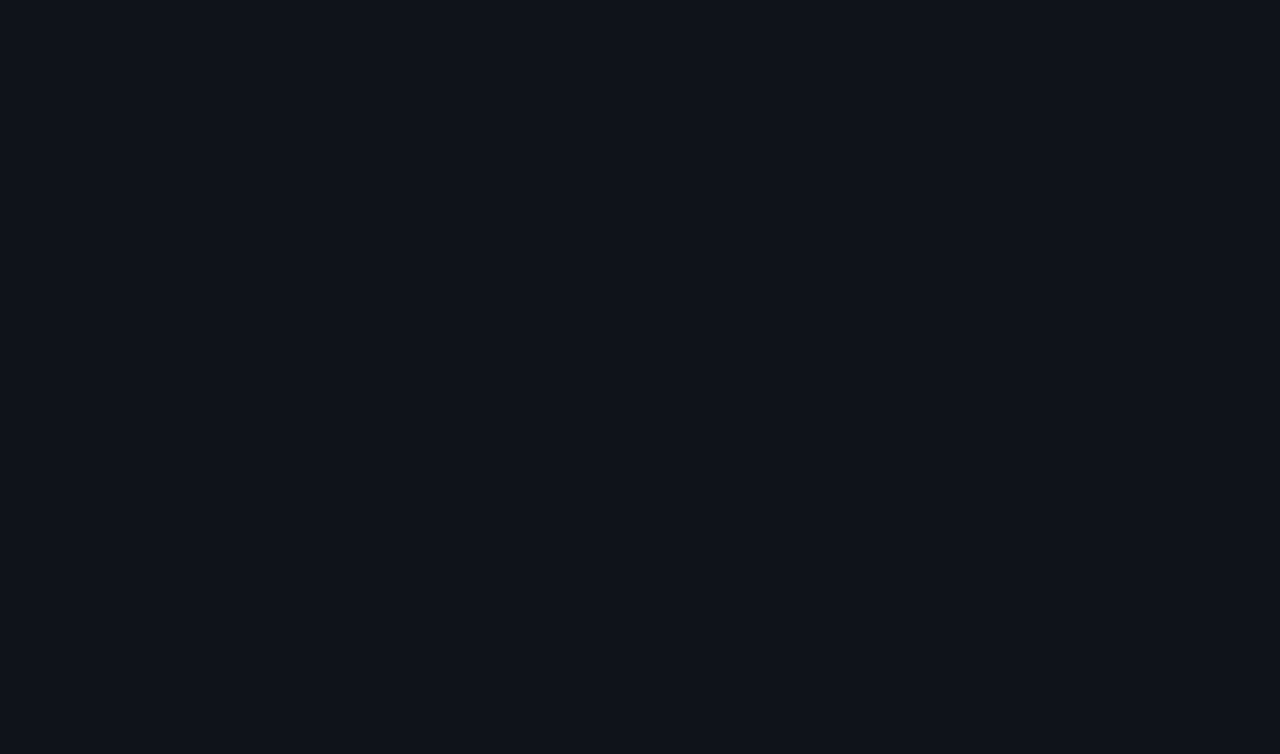
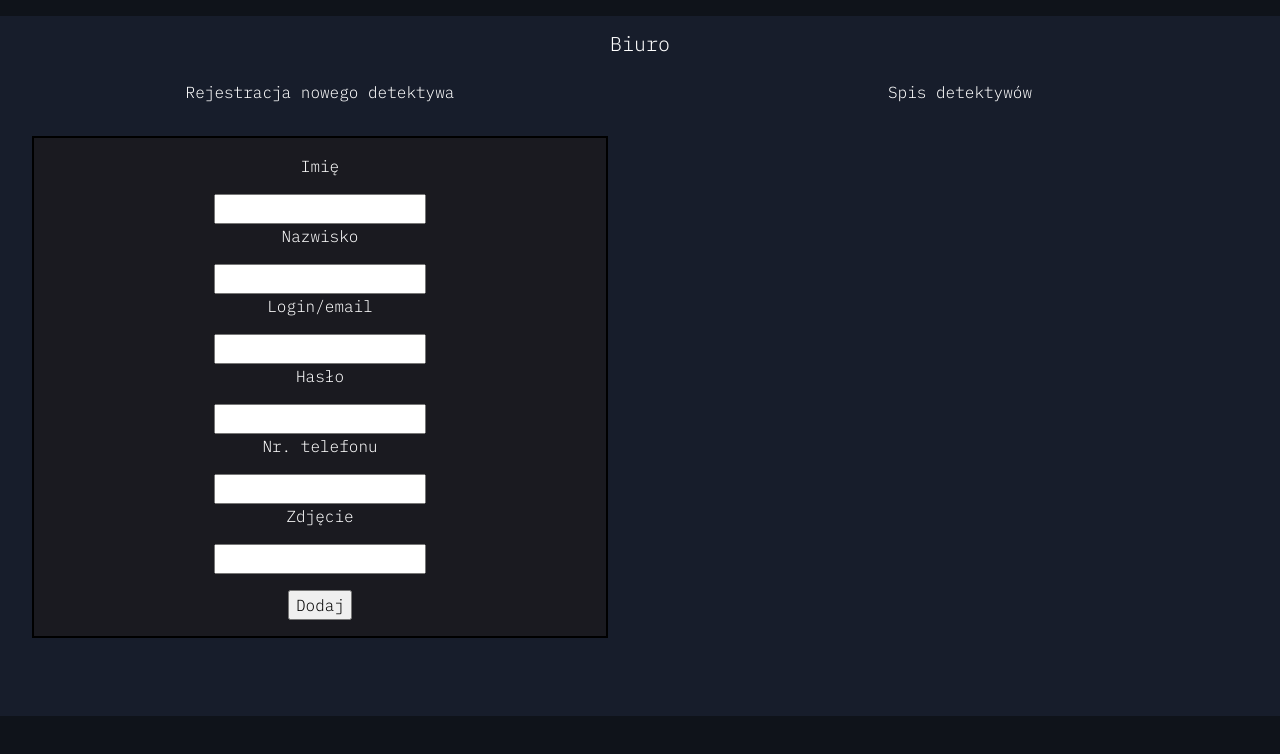
Before and after one commit to Szymon017/DTU, a React (Create React App) app in the folder client/: page /office in a window 1280 px wide. Before the commit this address had no page. Shown: the top 754 px of the page. Built offline with nearby package versions, Linux system fonts and the light colour scheme.

Commit message:
Register new Officer

```diff
--- a/client/src/App.js
+++ b/client/src/App.js
@@ -9,6 +9,8 @@ import MyCases from '../src/components/MyCases/MyCases'
 import Crime from './components/Crime/Crime.js';
 import Archives from './components/Archives/Archives.js';
 import Persons from './components/Persons/Persons.js';
+import Office from './components/Office/Office.js';
+
 function App() {
   return (
     <>
@@ -23,6 +25,7 @@ function App() {
               <Route path='/crime' element={<Crime />}></Route>
               <Route path='/archives' element={<Archives/>}></Route>
               <Route path='/persons' element={<Persons/>}></Route>
+              <Route path='/office' element={<Office/>}></Route>
             </Routes>
           </BrowserRouter>
     </>
--- a/client/src/Services/OfficerService.js
+++ b/client/src/Services/OfficerService.js
@@ -23,8 +23,17 @@ export const getCurrentOfficer = () => {
 
 export const getAllOfficers = async() => {
     try {
-        return await axios.get('http://localhost:5000/officer')
+        return await axios.get('http://localhost:5000/officers')
     } catch (err) {
         return err
     }
 }
+
+export const addNewOfficer = async(data) => {
+    console.log("DATA", data);
+    try {
+        return await axios.post('http://localhost:5000/officers',data)
+    } catch (error) {
+        return error
+    }
+}
--- a/client/src/components/Menu.js
+++ b/client/src/components/Menu.js
@@ -41,6 +41,7 @@ const Menu = () => {
                                 <Col className='MenuItem' onClick={() => { handleClick("crime") }}>Organizacje</Col>
                                 <Col className='MenuItem' onClick={() => { handleClick("persons") }}>Osoby</Col>
                                 <Col className='MenuItem' onClick={() => { handleClick("archives") }}>Archiwum</Col>
+                                <Col className='MenuItem' onClick={() => { handleClick("office") }}>Biuro</Col>
                                 <Col className="MenuItem"><Button variant='warning'>Wyloguj</Button></Col>
                             </Row>
                         </Col>
--- a/client/src/components/MyCases/MyCases.js
+++ b/client/src/components/MyCases/MyCases.js
@@ -70,7 +70,7 @@ const MyCases = () => {
                             </Col></Row>
                         ))}
                     </Col>
-                    {caseForm ? (
+                    {caseForm && actualCase? (
 
                         <Col>
                             <SingleCase case={actualCase} />
--- /dev/null
+++ b/client/src/components/Office/Office.js
@@ -0,0 +1,86 @@
+import React, { useEffect, useRef, useState } from "react";
+import Container from "react-bootstrap/esm/Container";
+import Row from "react-bootstrap/esm/Row";
+import Col from "react-bootstrap/esm/Col";
+import Form from "react-bootstrap/esm/Form";
+import { addNewOfficer } from "../../Services/OfficerService";
+const Office = () => {
+  const [newOfficer, setNewOfficer] = useState();
+
+  const handleChange = (e) => {
+    const { name, value } = e.target;
+    setNewOfficer({
+      ...newOfficer,
+      [name]: value,
+    });
+    console.log(newOfficer);
+  };
+
+  const handleClick = async(e) => {
+    e.preventDefault();
+    const result = await addNewOfficer(newOfficer);
+    console.log(result);
+    setNewOfficer(null)
+  }
+
+  return (
+    <>
+      <Container className="defaultContainer" fluid>
+        <Row>
+          <Col style={{ padding: "1rem" }}>
+            <h1>Biuro</h1>
+          </Col>
+        </Row>
+        <Row>
+          <Col>
+            Rejestracja nowego detektywa
+            <Row>
+              <Col className="officerRegisterForm">
+                {" "}
+                <form>
+                  <p>Imię</p>
+                  <input
+                    type="text"
+                    name="firstName"
+                    onChange={handleChange}
+                    required
+                  />
+                  <p>Nazwisko</p>
+                  <input
+                    type="text"
+                    name="lastName"
+                    onChange={handleChange}
+                    required
+                  />
+                  <p>Login/email</p>
+                  <input
+                    type="email"
+                    name="login"
+                    onChange={handleChange}
+                    required
+                  />
+                  <p>Hasło</p>
+                  <input
+                    type="text"
+                    name="password"
+                    onChange={handleChange}
+                    required
+                  />
+                  <p>Nr. telefonu</p>
+                  <input type="text" name="phone" onChange={handleChange} />
+                  <p>Zdjęcie</p>
+                  <input type="text" name="avatar" onChange={handleChange} />
+                  <p className="text-danger"></p>
+                  <input type="submit" onClick={handleClick} value="Dodaj" />
+                </form>
+              </Col>
+            </Row>
+          </Col>
+          <Col>Spis detektywów</Col>
+        </Row>
+      </Container>
+    </>
+  );
+};
+
+export default Office;
--- a/client/src/components/SingleCase/SingleCase.js
+++ b/client/src/components/SingleCase/SingleCase.js
@@ -14,6 +14,7 @@ const SingleCase = (props) => {
     const [click, setClick] = useState(false);
     const editor = useRef(null);
     const [content, setContent] = useState();
+    const [addOfficer, setAddOfficer ] = useState(false);
 
     const handleChange = (con) => {
         setContent(con)
@@ -62,12 +63,20 @@ const SingleCase = (props) => {
                                 <label className='cops'>{value.firstName + " " + value.lastName}</label>
                             ))
                         }
-                            <Button variant="warning">+</Button>
+
+                            {addOfficer?(
+                                <Row>
+                                    <Col>
+                                    <input type="text" style={{"margin":"1rem"}}></input>
+                                    <Button variant="dark" onClick={()=>{setAddOfficer(!addOfficer)}}>+</Button>
+                                    </Col>
+                                </Row>
+                            ):(<Button variant="dark" onClick={()=>{setAddOfficer(!addOfficer)}}>+</Button>)}
                         </Col>
                     </Row>
 
                     <Row>
-                        <Col className='caseMenu'><Button variant='dark'>Opis</Button><Button variant='dark'>Dowody</Button><Button variant='dark'>TODO</Button><Button variant='dark'>Notatki</Button></Col>
+                        <Col className='caseMenu'><Button variant='dark'>Notatka</Button><Button variant='dark'>Dowody</Button><Button variant='dark'>Osoby powiązane</Button></Col>
                     </Row>
                 </div>
                 {click ? <><Button onClick={() => { handleClick() }} variant="secondary m-1">Podgląd</Button><Button onClick={() => { handleSubmit() }} variant="secondary m-1">Zapisz</Button></> : <Button variant="dark m-1" onClick={() => { handleClick() }}>Edytuj</Button>}
--- a/client/src/style.css
+++ b/client/src/style.css
@@ -334,3 +334,15 @@ body {
   cursor: pointer;
   color: black;
 }
+
+.officerRegisterForm {
+    border: 2px solid black;
+    margin: 2rem;
+    background-color: rgb(26, 26, 32);
+    padding: 1rem;
+}
+
+.officerRegisterForm input{
+    color:black;
+    text-align: center;
+}
```
Also changed, not shown: 2 other files (tests, documents, lock files or other folders).
